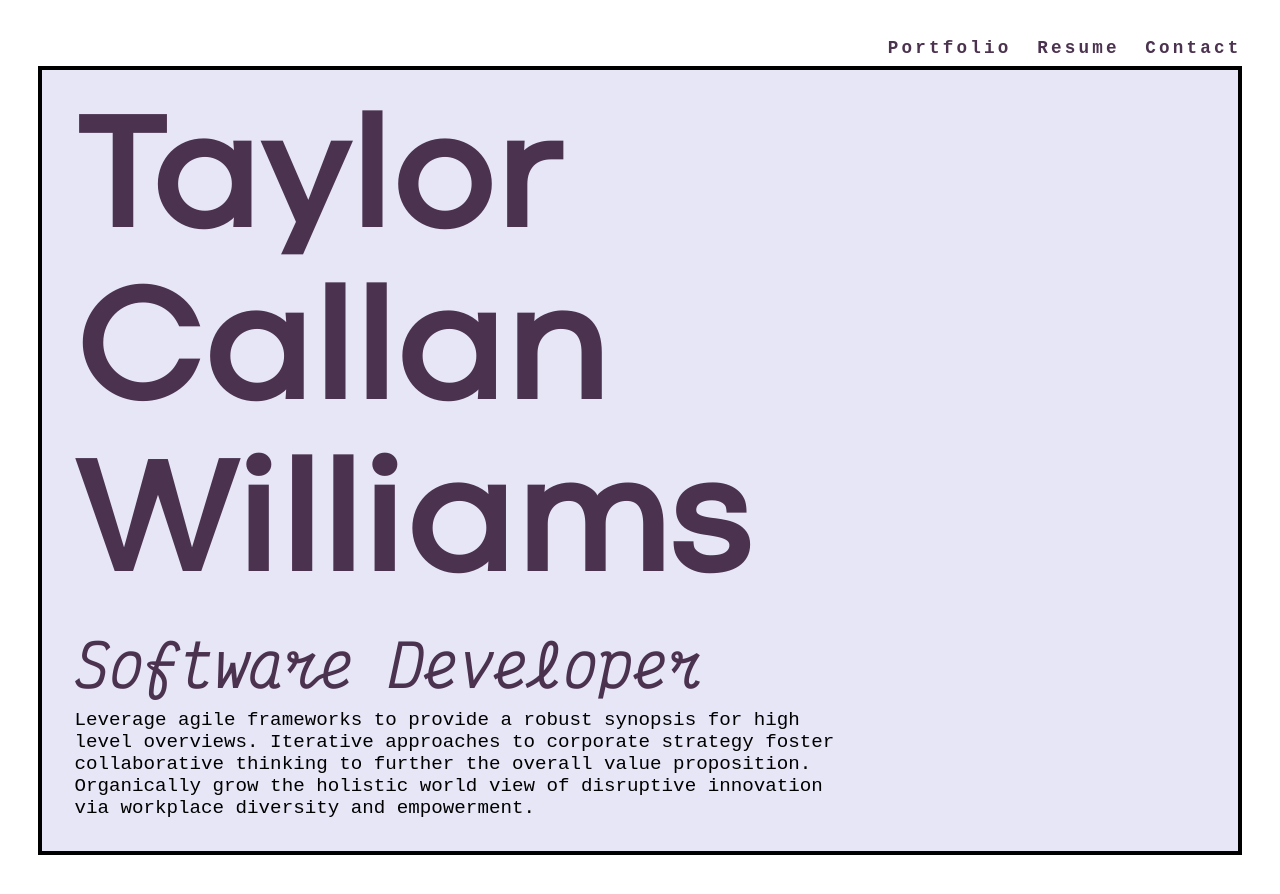
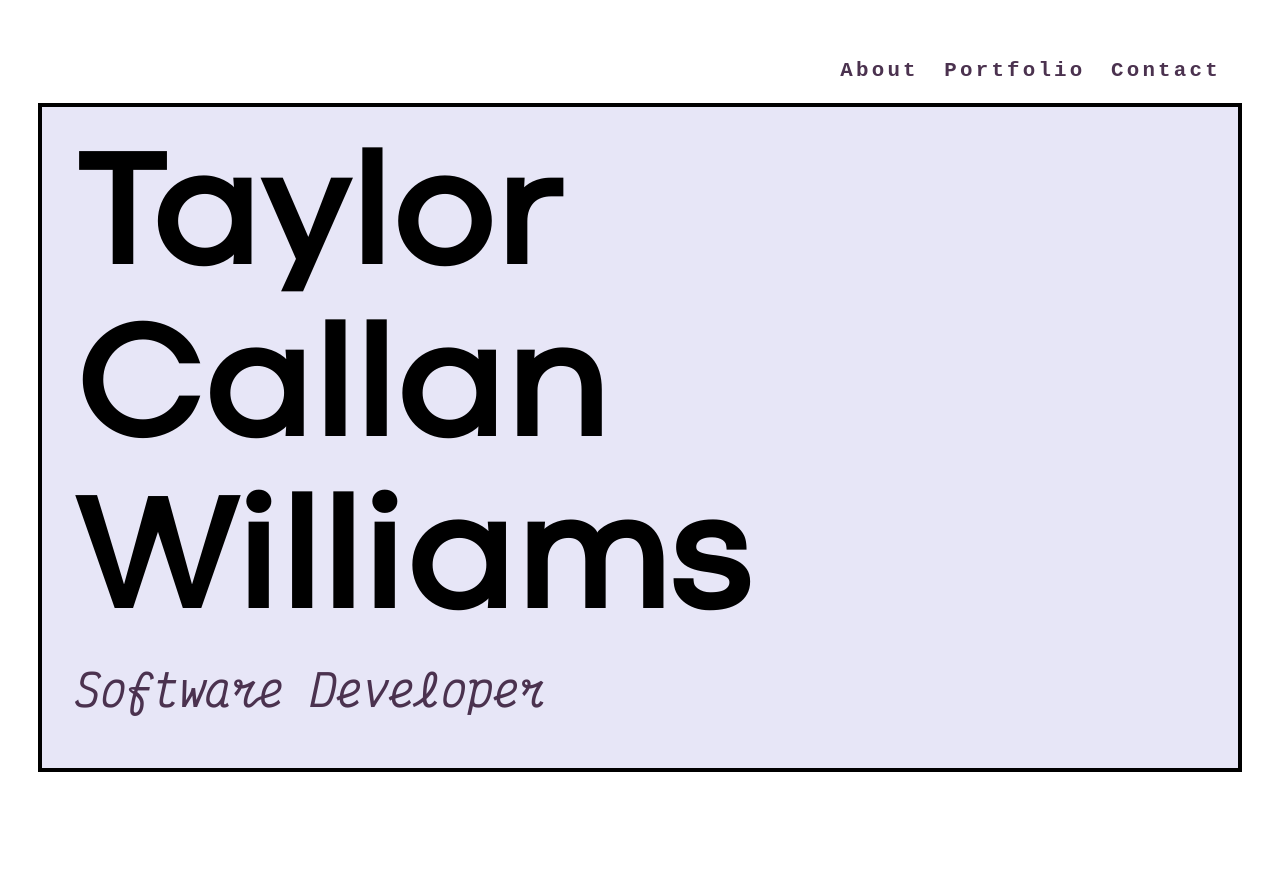
Before and after one commit to taylor-c-williams/taylorcallanwilliams, a React (Create React App) app: page / in a window 1280 px wide. After the commit the page ends 810 px from the top, so only its background shows below. Built offline with nearby package versions, Linux system fonts and the light colour scheme; a web font is replaced by a local one.

Commit message:
layout draft

```diff
--- a/src/components/Nav/Nav.jsx
+++ b/src/components/Nav/Nav.jsx
@@ -4,9 +4,9 @@ import styles from './Nav.module.css'
 export default function Nav() {
   return (
     <div className={styles.nav}>
-  <NavLink to='#'>Portfolio</NavLink>
-  <NavLink to='#'>Resume</NavLink>
-  <NavLink to='#'>Contact</NavLink>
-      </div>
+      <NavLink to='#'>About</NavLink>
+      <NavLink to='#'>Portfolio</NavLink>
+      <NavLink to='#'>Contact</NavLink>
+    </div>
   )
 }
--- a/src/components/Nav/Nav.module.css
+++ b/src/components/Nav/Nav.module.css
@@ -4,9 +4,12 @@
   justify-content:flex-end;
   font-family: 'VictorMonoMedium', monospace;
   font-weight: 900;
-  font-size: 1.1rem;
+  font-size: 1.3em;
   letter-spacing: .2rem;
-  padding-bottom: 1vh;
+  padding:1em;
+  /* border-top:.5vh black solid;
+  border-right:.5vh black solid;
+  border-left: .5vh  black solid; */
 }
 
 a {
--- a/src/components/Title/Title.jsx
+++ b/src/components/Title/Title.jsx
@@ -11,8 +11,9 @@ export default function Tile() {
 			<section className={styles.subheader}>
 				Software Developer
 			</section>
+
 			<section className={styles.blurb}>
-			Leverage agile frameworks to provide a robust synopsis for high level overviews. Iterative approaches to corporate strategy foster collaborative thinking to further the overall value proposition. Organically grow the holistic world view of disruptive innovation via workplace diversity and empowerment.
+
 			</section>
 		</div>
 	);
--- a/src/components/Title/Title.module.css
+++ b/src/components/Title/Title.module.css
@@ -2,17 +2,23 @@
   font-family: 'CodecColdRegular', sans-serif;
   font-weight:800;
   font-size: 10em;
-  color: #4B324F;
+  /* color: #4B324F; */
+  }
+
+  .subContainer{
+    display: flex;
+    align-items: flex-start;
   }
 
   .subheader {
     font-family: 'VictorMonoItalic', monospace;
-    font-size: 4em;
+    font-size: 3em;
     color: #4B324F;
+    padding-bottom: 1vw;
   }
 
   .blurb {
     font-family: 'VictorMonoMedium', monospace;
-    font-size:1.2em;
+    font-size:1.5em;
     width: 60vw;
   }
```
